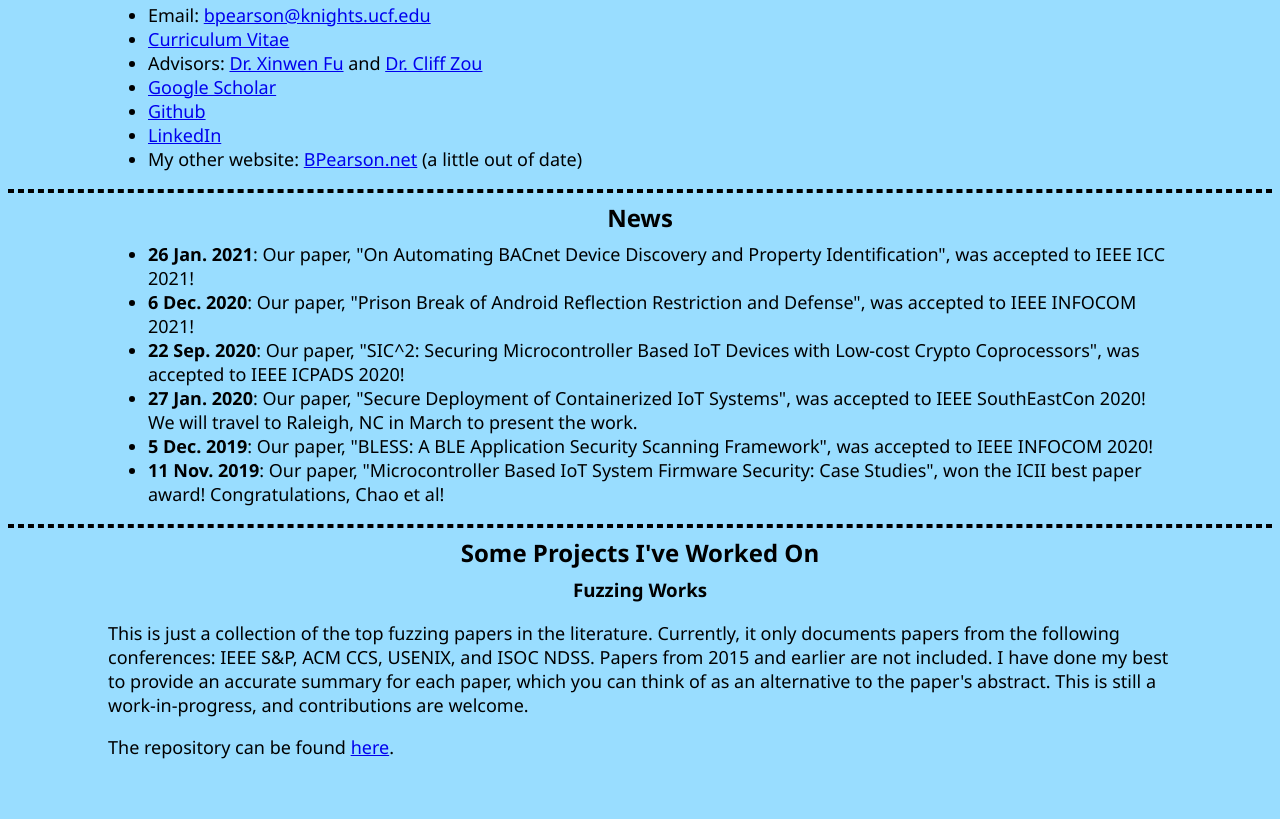
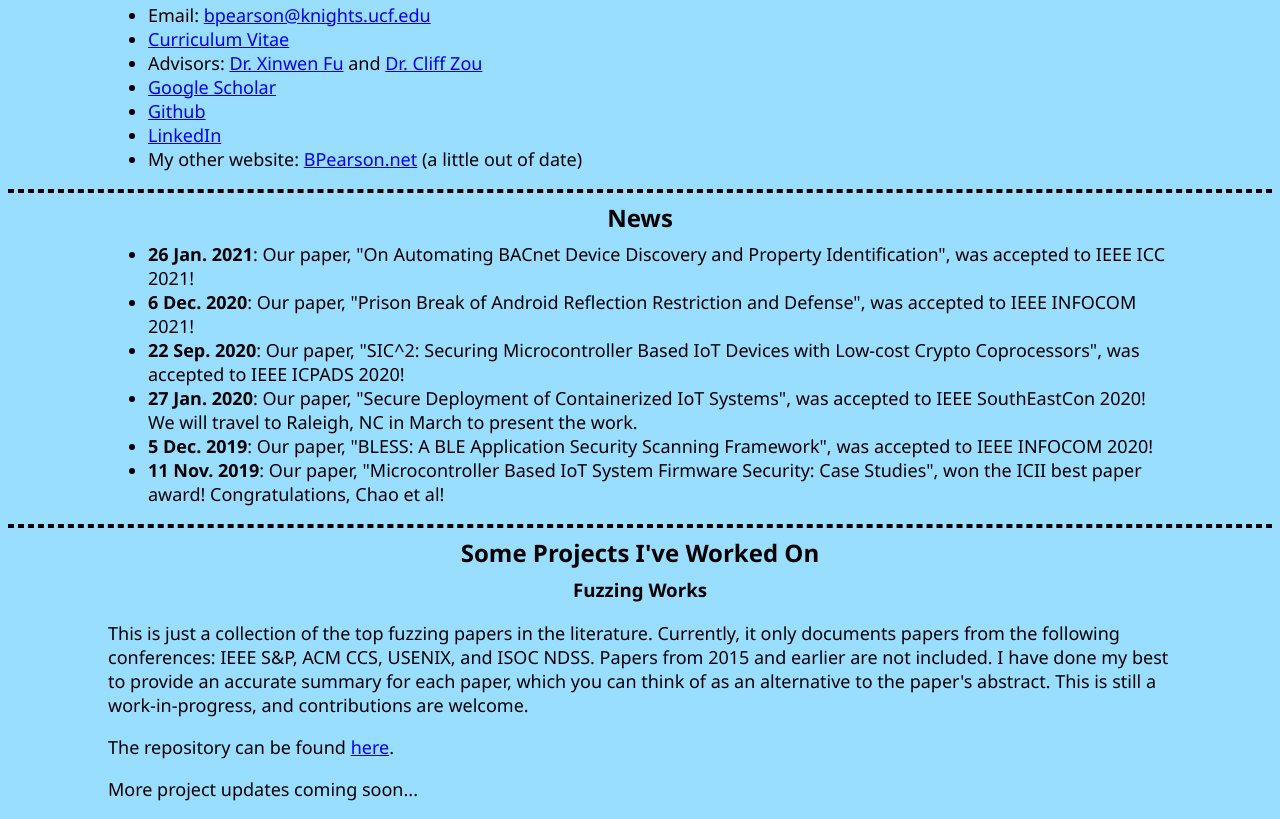
Before and after one commit to PBearson/PBearson.github.io, a plain HTML site: page index.html in a window 1280 px wide. Shown: the part 414-1233 px from the top of the page. Before the commit the page ends 1191 px from the top, so only its background shows below. Drawn offline with Linux system fonts and the light colour scheme.

Commit message:
Update index.html

```diff
--- a/index.html
+++ b/index.html
@@ -64,6 +64,7 @@
 
     <p>The repository can be found <a href="https://github.com/PBearson/Fuzzing_Works">here</a>.</p>
 
+    <p> More project updates coming soon...</p>
 </body>
 
 </html>
```
